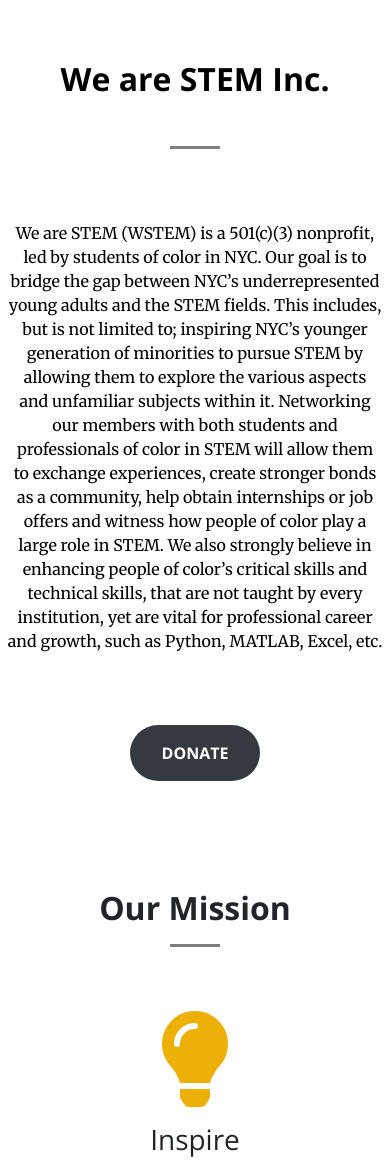
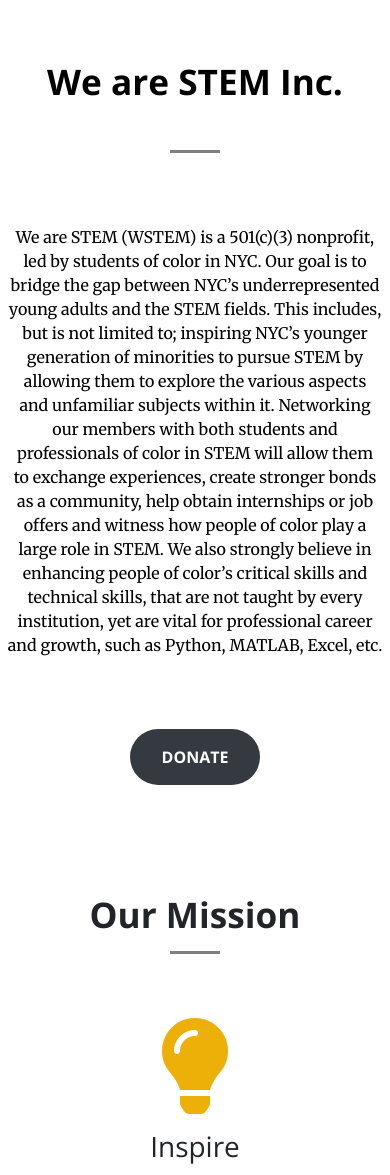
Before and after one commit to JazmynFuller/JazmynFuller.github.io, a PHP site: page /WSTEM/index.html in a window 390 px wide. Shown: the part 474-1649 px from the top of the page. Run offline with PHP 8.4, Linux system fonts and the light colour scheme; some libraries are stand-ins or nearby versions.

Commit message:
enlarged headings

```diff
--- a/WSTEM/index.html
+++ b/WSTEM/index.html
@@ -69,7 +69,7 @@
         <div class="container" style="padding: 3% 0 !important;">
             <div class="row">
                 <div class="col offset-lg-8 mx-auto text-center">
-                    <h2 class="text-black section-heading"><strong>We are STEM Inc.</strong></h2>
+                    <h1 class="text-black section-heading"><strong>We are STEM Inc.</strong></h1>
                     <hr class="dark my-5" style="border-color: rgba(0,0,0,.5);">
                     <br>
                     <p class="text-black mb-4 info-text">We are STEM (WSTEM) is a 501(c)(3) nonprofit, led by students of color in NYC. Our goal is to bridge the gap between NYC’s underrepresented young adults and the STEM fields. This includes, but is not limited to; inspiring NYC’s younger generation of minorities to pursue STEM by allowing them to explore the various aspects and unfamiliar subjects within it. Networking our members with both students and professionals of color in STEM will allow them to exchange experiences, create stronger bonds as a community, help obtain internships or job offers and witness how people of color play a large role in STEM. We also strongly believe in enhancing people of color’s critical skills and technical skills, that are not taught by every institution, yet are vital for professional career and growth, such as Python, MATLAB, Excel, etc.</p><br><br>
@@ -276,7 +276,7 @@
     <section id="events">
         <div class="container">
             <div class="row justify-content-center">
-                <h2 style="margin: 5% 0;"><strong>Upcoming Events!</strong></h2>
+                <h2 class="section-heading" style="margin: 5% 0;"><strong>Upcoming Events!</strong></h2>
             </div>
         </div>
 
@@ -311,7 +311,7 @@
 
     <section id="gallery" class="p-0">
         <div class="container text-center">
-            <h2 class="gallery-title" style="margin: 3% 0; padding-top: 15% !important;"><strong>Gallery</strong></h2>
+            <h2 class="gallery-title section-heading" style="margin: 3% 0; padding-top: 15% !important;"><strong>Gallery</strong></h2>
         </div>
 
         <div class="container-fluid p-0">
--- a/WSTEM/styles.css
+++ b/WSTEM/styles.css
@@ -95,6 +95,10 @@
 	border-color: #5b7a49 !important;
 }
 
+.section-heading {
+    font-size: 400%;
+}
+
 
 .member {
     margin: 10% 0;
@@ -151,6 +155,11 @@
     }
 }
 
+@media (max-width: 500px) {
+    .section-heading {
+        font-size: 220%;
+    }
+}
 
 @media (min-width: 992px){
 	#mainNav .navbar-brand {
```
